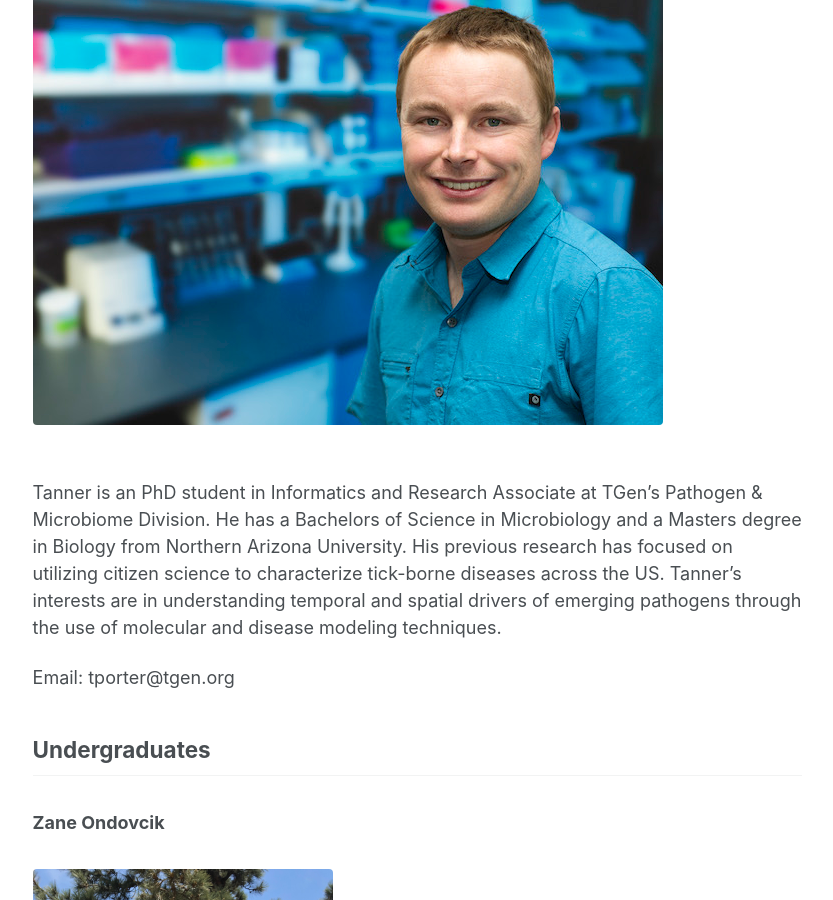
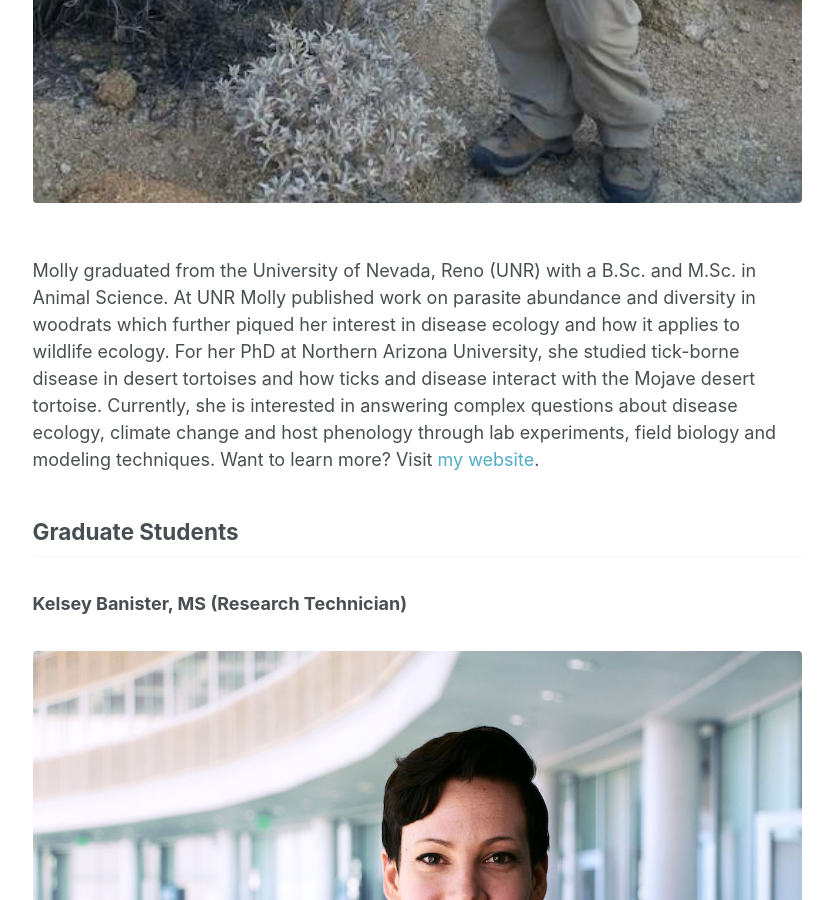
Before and after one commit to jrmihalj/jrmihalj.github.io, a Jekyll site: the page built from _pages/people.md, in a window 1280 px wide and 900 px high, scrolled down 2216 px. Shown: the whole window, without its empty margins (249-1082 px from the left). Built offline with Jekyll 4.4.1, drawn with Linux system fonts in a browser that asks for light colours; our own code applies the rules of GitHub Pages for plain Markdown files; some of the changed text lies outside the part shown.

Commit message:
added Molly to website

```diff
--- a/_pages/people.md
+++ b/_pages/people.md
@@ -25,6 +25,15 @@ Office: SICCS 213
 Phone: (928) 523-5125
 Email: joseph.mihaljevic@nau.edu
 
+## Postdoctoral Researchers
+
+### Molly Bechtel, PhD
+
+<figure>
+  <img src="/images/Molly_Bechtel_sm.jpg" style="align:left">
+</figure>
+
+Molly graduated from the University of Nevada, Reno (UNR) with a B.Sc. and M.Sc. in Animal Science. At UNR Molly published work on parasite abundance and diversity in woodrats which further piqued her interest in disease ecology and how it applies to wildlife ecology. For her PhD at Northern Arizona University, she studied tick-borne disease in desert tortoises and how ticks and disease interact with the Mojave desert tortoise. Currently, she is interested in answering complex questions about disease ecology, climate change and host phenology through lab experiments, field biology and modeling techniques. Want to learn more? Visit [my website](mjbechtel.weebly.com){:target="_blank"}.
 
 ## Graduate Students
 
```
Also changed, not shown: images/Molly_Bechtel_sm.jpg (added).
